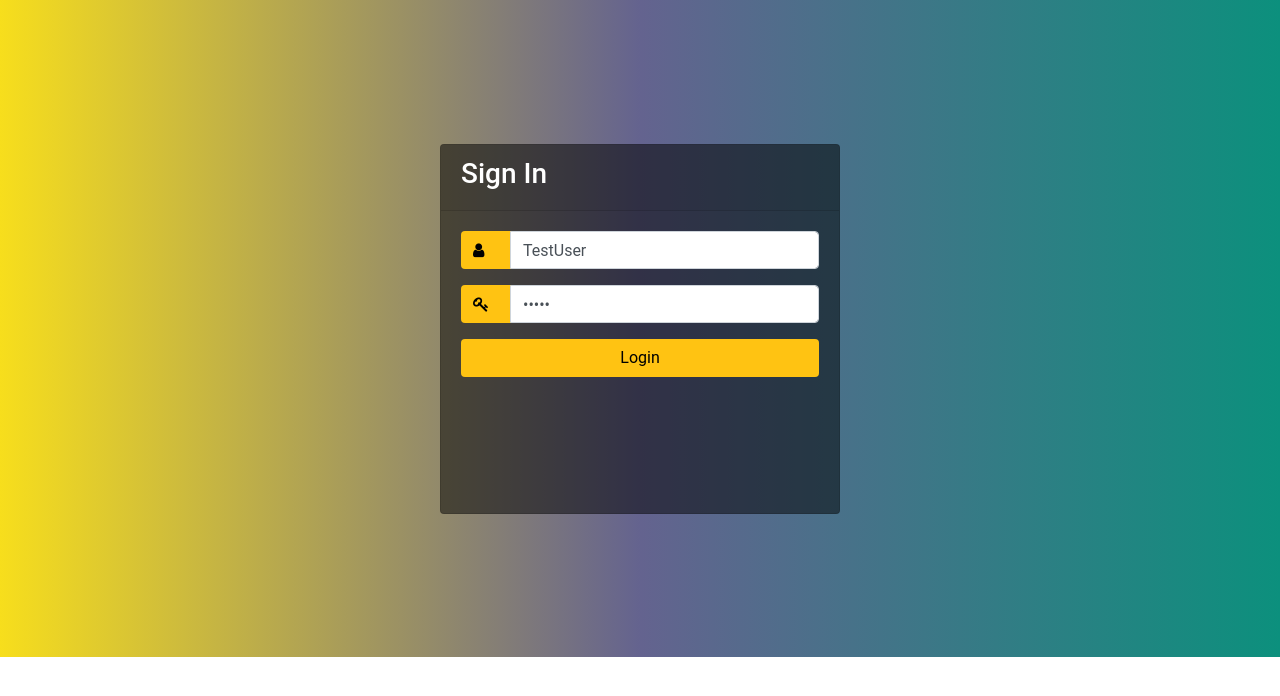
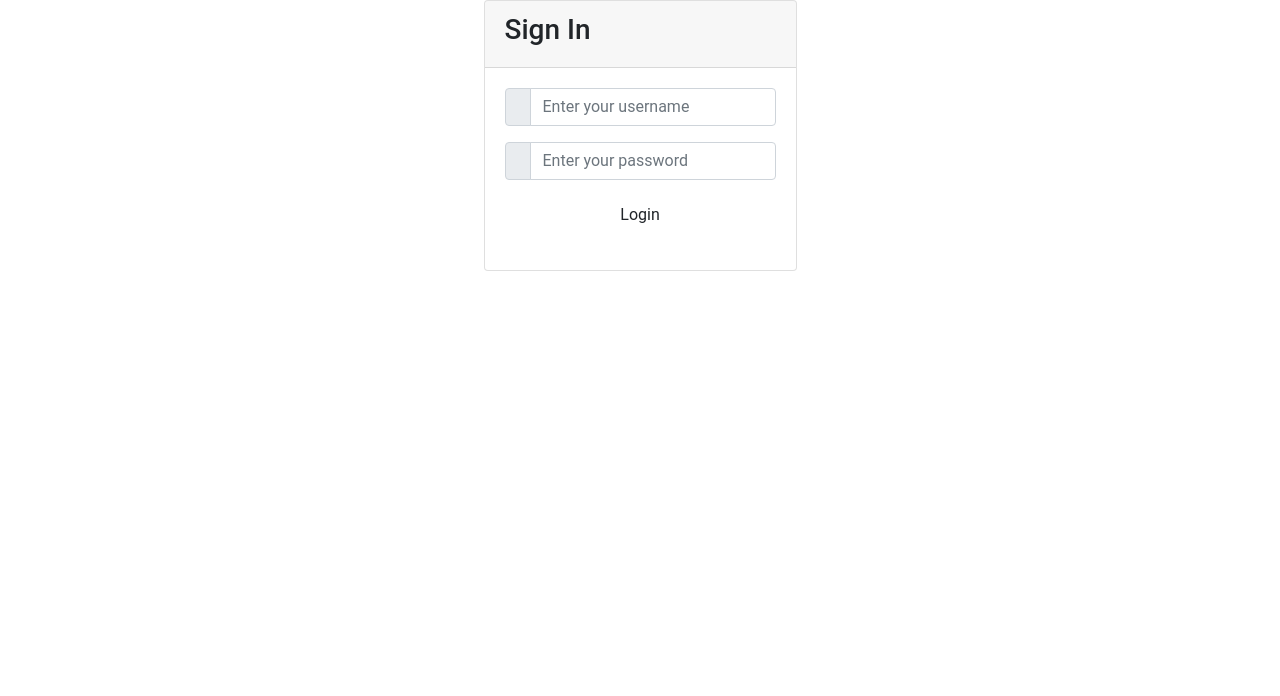
Before and after one commit to sagar0937/xor-mart-app, a React (Create React App) app: page / in a window 1280 px wide. Shown: the top 696 px of the page. Built offline with nearby package versions, Linux system fonts and the light colour scheme.

Commit message:
added login validation and localstorage for edit user

```diff
--- a/package.json
+++ b/package.json
@@ -9,6 +9,7 @@
     "@testing-library/user-event": "^7.2.1",
     "bootstrap": "^4.5.0",
     "font-awesome": "^4.7.0",
+    "formik": "^2.1.4",
     "jquery": "^3.5.1",
     "popper.js": "^1.16.1",
     "react": "^16.13.1",
@@ -16,7 +17,8 @@
     "react-router-dom": "^5.2.0",
     "react-scripts": "3.4.1",
     "reactstrap": "^8.4.1",
-    "uuid": "^8.1.0"
+    "uuid": "^8.1.0",
+    "yup": "^0.29.1"
   },
   "scripts": {
     "start": "react-scripts start",
--- a/src/App.js
+++ b/src/App.js
@@ -1,13 +1,15 @@
 import React from 'react';
 
 import { BrowserRouter as Router, Route, Switch } from "react-router-dom";
-import {Login}  from "./components/Login";
+// import {Login}  from "./components/Login";
 import { Home } from "./components/Home";
 import { AddProduct } from "./components/AddProduct";
 import { EditProduct } from "./components/EditProduct";
 import { GlobalProvider } from "./context/GlobalState";
 import Logout from './components/Logout'
-
+// import {Form} from './components/Form';
+import {LoginPage} from './components/LoginPage';
+// import "./index.css";
 import "bootstrap/dist/css/bootstrap.min.css";
 
 
@@ -18,7 +20,7 @@
         <Router>
           <Switch>
             {/* <Route exact path="/" component={() => <Home users={users} setUsers={setUsers} />} /> */}
-            <Route exact path="/" component={Login} />
+            <Route exact path="/" component={LoginPage} />
             <Route  path="/home" component={Home} />
             <Route path="/add" component={AddProduct} />
             <Route path="/edit/:id" component={EditProduct} />
--- a/src/components/CardList.js
+++ b/src/components/CardList.js
@@ -1,13 +1,17 @@
-import React, { useContext, useEffect } from "react";
+import React, { useContext, useEffect,useState } from "react";
 import { GlobalContext } from "../context/GlobalState";
 import { Row, Col, CardTitle, CardText, Card } from "reactstrap";
 import { Link } from "react-router-dom";
+import Popup from './Popup';
 import "./CardList.css";
 
+
 export const CardList = () => {
-  function OpenModalPop(id) {
-    //console.log(id);
-  }
+  const current = localStorage.getItem('username');
+  console.log(current)
+  //  function OpenModalPop(id) {
+  //   togglePopup(id);
+  //  }
   const { users } = useContext(GlobalContext);
   const [searchTerm, setSearchTerm] = React.useState("");
   const [searchResults, setSearchResults] = React.useState([]);
@@ -52,7 +56,6 @@
                   body
                   className="card-wrapper"
                   key={user.id}
-                  onClick={() => OpenModalPop(user.id)}
                 >
                   <CardTitle className="card-text-align font-size-t">
                     {user.name}
@@ -68,8 +71,7 @@
                   </CardText>
                   {/* <Link to={`/edit/${user.id}`} color="warning" className="btn btn-warning mr-1">Edit</Link>                 */}
                   <Link to={`/edit/${user.id}`}>
-                    {" "}
-                    <i className="fa fa-edit edit-icon"></i>
+                    {current == user.by ? <i className="fa fa-edit edit-icon"> </i> : ''}
                   </Link>
                   {/* <Button onClick={() => removeUser(user.id)} color="danger">Delete</Button>              */}
                 </Card>
--- a/src/components/EditProduct.js
+++ b/src/components/EditProduct.js
@@ -11,6 +11,7 @@
   });
   const history = useHistory();
   const currentUserId = props.match.params.id;
+  console.log("currentUserId",currentUserId)
 
   useEffect(() => {
     const userId = currentUserId;
@@ -71,6 +72,7 @@
             name="by"
             placeholder="Enter user"
             required
+            disabled={true}
           ></Input>
         </FormGroup>
         <FormGroup>
--- a/src/components/Heading.js
+++ b/src/components/Heading.js
@@ -1,4 +1,5 @@
 import React from "react";
+//import { Link , Redirect } from 'react-router-dom';
 import {
   Navbar,
   NavLink,
@@ -9,13 +10,20 @@
 } from "reactstrap";
 import ModalExample from "./Modal";
 
-export const Heading = () => {
+export const Heading = (props) => {
+  function logOut(){
+   localStorage.getItem('username');
+    localStorage.removeItem('username')
+   // window.location.href="http://localhost:3000"
+   return props.name.push('/')
+    //return  <Redirect to='/' />
+  }
   return (
     <Navbar color="dark" dark>
       <Container>
         <NavbarBrand href="/"> Xoriant Advertising Portal</NavbarBrand>
         <NavItem className="logout">
-          <NavLink href="/">Logout</NavLink>
+          <NavLink  onClick={logOut}>Logout</NavLink>
         </NavItem>
         <Nav>
           {/* <NavItem>
--- a/src/components/Home.js
+++ b/src/components/Home.js
@@ -2,12 +2,14 @@
 import { Heading } from "./Heading";
 // import { ProductList } from "./ProductList";
 import  { CardList }  from "./CardList";
+import { useHistory  } from 'react-router-dom';
 
 export const Home = () => {
+  const history = useHistory();
   return (
     <>
     <div className="container">
-      <Heading />
+      <Heading name={history}/>
       <CardList />
       </div>
     </>
--- /dev/null
+++ b/src/components/LoginPage.js
@@ -0,0 +1,12 @@
+import React from 'react'
+import {useHistory  } from 'react-router-dom';
+import { ValidatedLoginForm } from "./Validate";
+
+export const LoginPage = () => {
+    const history = useHistory();
+    return (
+        <div>
+            <ValidatedLoginForm name={history}/>
+        </div>
+    )
+}
--- a/src/components/Logout.js
+++ b/src/components/Logout.js
@@ -3,7 +3,7 @@
 
 export default class Logout extends Component {
 
-    constructor(props) {debugger
+    constructor(props) {
         super(props);
       localStorage.removeItem("token");
     }
--- a/src/components/Modal.js
+++ b/src/components/Modal.js
@@ -35,8 +35,8 @@
     const newUser = {
       id: uuid(),
       name,
+      by:localStorage.getItem('username'),
       desc,
-      by,
       location,
     };
     addUser(newUser);
@@ -49,9 +49,9 @@
   const onChangeD = (e) => {
     setDesc(e.target.value);
   };
-  const onChangeB = (e) => {
-    setBy(e.target.value);
-  };
+  // const onChangeB = (e) => {
+  //   setBy(e.target.value);
+  // };
   const onChangeL = (e) => {
     setLocation(e.target.value);
   };
@@ -91,7 +91,7 @@
                 required
               />
             </FormGroup>
-
+{/*
             <FormGroup>
               <Label for="exampleText">By</Label>
               <Input
@@ -103,7 +103,7 @@
                 placeholder="Owner"
                 required
               />
-            </FormGroup>
+            </FormGroup> */}
             <FormGroup>
               <Label for="exampleText">Location</Label>
               <Input
--- /dev/null
+++ b/src/components/Validate.css
@@ -0,0 +1,10 @@
+input.error {
+  border-color: red;
+}
+
+.input-feedback {
+  color: rgb(235, 54, 54);
+  margin-top: -15px;
+  font-size: 14px;
+  margin-bottom: 20px;
+}
--- /dev/null
+++ b/src/components/Validate.js
@@ -0,0 +1,140 @@
+import React from "react";
+import { Formik } from "formik";
+//import { Link , Redirect,useHistory  } from 'react-router-dom';
+// import * as EmailValidator from "email-validator";
+import * as Yup from "yup";
+import './Validate.css'
+
+ export const ValidatedLoginForm = (props) => (
+
+  <Formik
+    initialValues={{ username: "", password: "" }}
+
+    onSubmit={(values, { setSubmitting }) => {
+        console.log(values)
+        console.log(props)
+    //   setTimeout(() => {
+    //     console.log("Logging in", values);
+    //     //return <Redirect to='/home' />
+    //     //return props.history.push('/home')
+    //     //setSubmitting(false);
+    //   }, 500);
+    localStorage.setItem('username',values.username)
+     return props.name.push('/home')
+
+
+    }}
+    //********Handling validation messages yourself*******/
+    // validate={values => {
+    //   let errors = {};
+    //   if (!values.email) {
+    //     errors.email = "Required";
+    //   } else if (!EmailValidator.validate(values.email)) {
+    //     errors.email = "Invalid email address";
+    //   }
+
+    //   const passwordRegex = /(?=.*[0-9])/;
+    //   if (!values.password) {
+    //     errors.password = "Required";
+    //   } else if (values.password.length < 8) {
+    //     errors.password = "Password must be 8 characters long.";
+    //   } else if (!passwordRegex.test(values.password)) {
+    //     errors.password = "Invalida password. Must contain one number";
+    //   }
+
+    //   return errors;
+    // }}
+    //********Using Yum for validation********/
+
+    validationSchema={Yup.object().shape({
+        username: Yup.string()
+
+        .required("No Username provided"),
+      password: Yup.string()
+        .required("No password provided.")
+        .min(8, "Password is too short - should be 6 chars minimum.")
+        .matches(/^(?=.*[A-Za-z])(?=.*\d)(?=.*[@$!%*#?&])[A-Za-z\d@$!%*#?&]{6,}$/, "Password must contain atleast small,capital letter and special symbol.")
+        //let pattern = /^(?=.*[A-Za-z])(?=.*\d)(?=.*[@$!%*#?&])[A-Za-z\d@$!%*#?&]{6,}$/
+    })}
+  >
+    {props => {
+      const {
+        values,
+        touched,
+        errors,
+        isSubmitting,
+        handleChange,
+        handleBlur,
+        handleSubmit
+      } = props;
+      return (
+          <>
+        <div className="d-flex justify-content-center custom-login-wrp">
+        <div className="card">
+          <div className="card-header">
+            <h3>Sign In</h3>
+          </div>
+          <div className="card-body">
+            <form onSubmit={handleSubmit}>
+              <div className="input-group form-group">
+                <div className="input-group-prepend">
+                  <span className="input-group-text">
+                    <i className="fa fa-user"></i>
+                  </span>
+                </div>
+                <input
+                    name="username"
+                    type="text"
+                    placeholder="Enter your username"
+                    value={values.username}
+                    onChange={handleChange}
+                    onBlur={handleBlur}
+                    className={`form-control ${errors.username} && ${touched.username} && "error"`}
+                />
+              </div>
+              {errors.username && touched.username && (
+            <div className="input-feedback">{errors.username}</div>
+          )}
+              {/* {errors.username && <p className="error">{errors.username}</p>} */}
+              <div className="input-group form-group">
+                <div className="input-group-prepend">
+                  <span className="input-group-text">
+                    <i className="fa fa-key"></i>
+                  </span>
+                </div>
+                <input
+                  //     type="password"
+                  //     className="form-control"
+                  //     placeholder="password"
+                  //     value={values.password}
+                  //   onChange={handleChange}
+                  name="password"
+                type="password"
+                placeholder="Enter your password"
+                value={values.password}
+                onChange={handleChange}
+                onBlur={handleBlur}
+                className={` form-control ${errors.password} && ${touched.password} && "error"`}
+                />
+              </div>
+              {/* {errors.password && <p className="error">{errors.password}</p>} */}
+              {errors.password && touched.password && (
+            <div className="input-feedback">{errors.password}</div>
+          )}
+
+              <div className="form-group">
+                <input
+                  type="submit"
+                  value="Login"
+                  className="btn btn-block login_btn"
+                />
+              </div>
+            </form>
+          </div>
+        </div>
+      </div>
+      </>
+      );
+    }}
+  </Formik>
+);
```
Also changed, not shown: src/index.css (+8 -0 lines).
